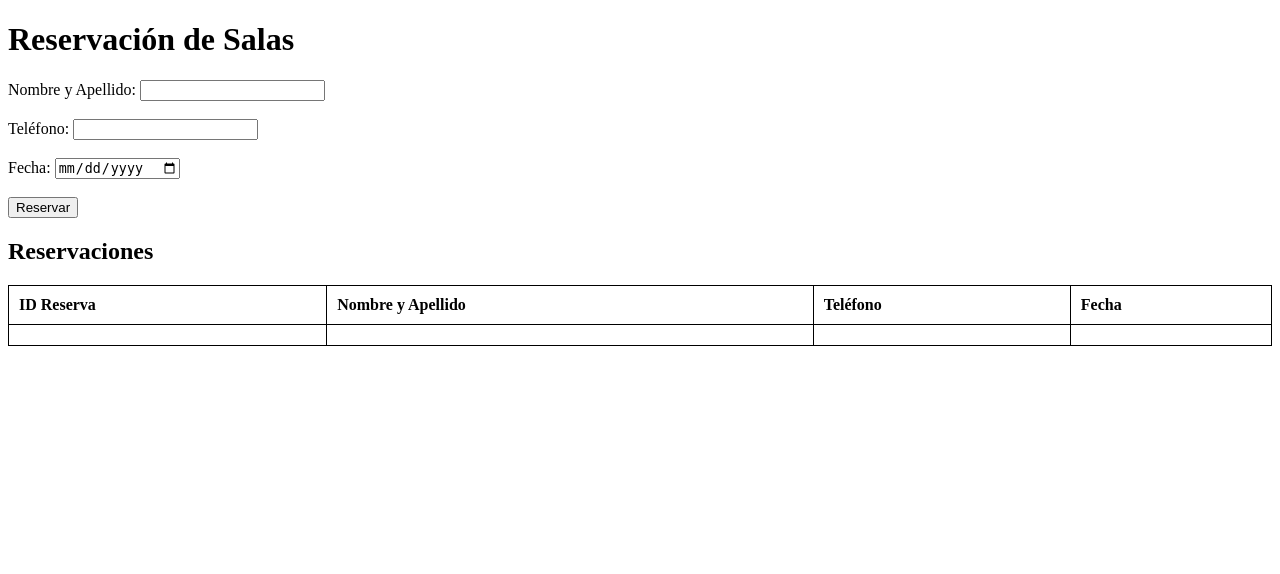
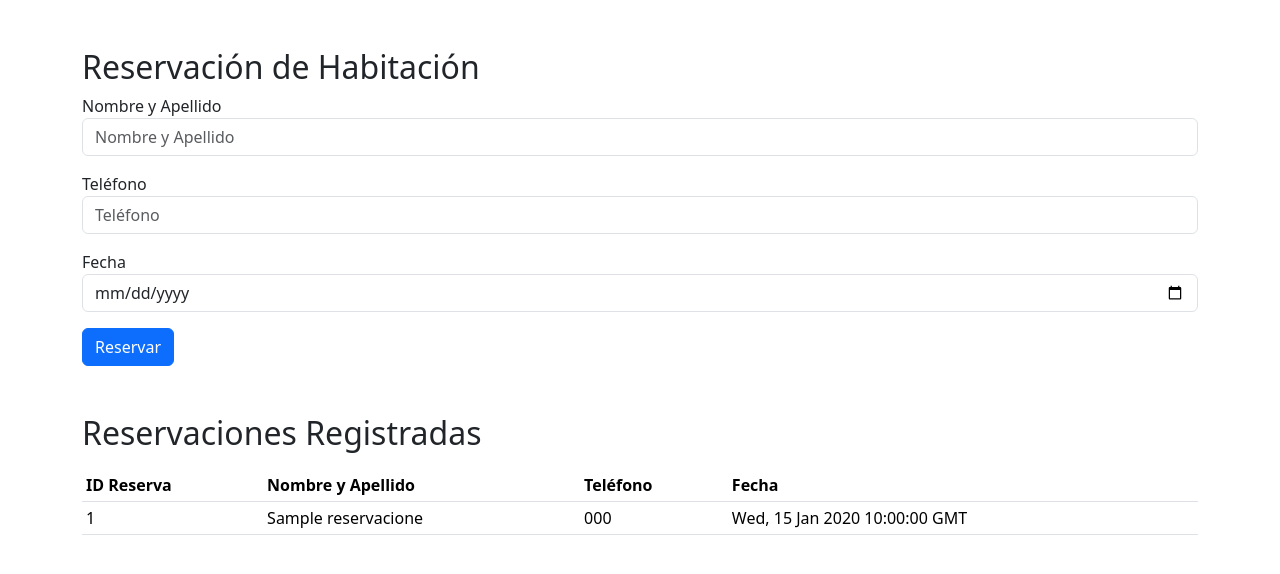
Before and after one commit to Cesar9911/Flask7BJulioMacias, a Flask app: page / in a window 1280 px wide. Shown: the top 574 px of the page. Run offline with Flask 3, Linux system fonts and the light colour scheme; tables that the repository leaves empty or names only in its code hold one stand-in row (values such as "Sample post"); lists and menus that the app fills with data are empty; some libraries are stand-ins or nearby versions.

Commit message:
Update app.html

```diff
--- a/templates/app.html
+++ b/templates/app.html
@@ -3,35 +3,50 @@
 <head>
     <meta charset="UTF-8">
     <meta name="viewport" content="width=device-width, initial-scale=1.0">
-    <title>Reservaciones</title>
+    <title>Reservación de Habitación</title>
+
+    <!-- Pusher JS -->
+    <script src="https://js.pusher.com/7.0/pusher.min.js"></script>
+
+    <!-- Bootstrap CSS -->
+    <link href="https://cdn.jsdelivr.net/npm/bootstrap@5.3.3/dist/css/bootstrap.min.css" rel="stylesheet">
+
+    <!-- jQuery -->
+    <script src="https://code.jquery.com/jquery-3.7.1.min.js" crossorigin="anonymous"></script>
+
+    <!-- jQuery Validation -->
+    <script src="https://cdnjs.cloudflare.com/ajax/libs/jquery-validate/1.19.5/jquery.validate.min.js"></script>
+
     <style>
-        table {
-            width: 100%;
-            border-collapse: collapse;
-        }
-        table, th, td {
-            border: 1px solid black;
-        }
-        th, td {
-            padding: 10px;
-            text-align: left;
+        .error {
+            color: red;
         }
     </style>
 </head>
 <body>
-    <h1>Reservación de Salas</h1>
-    <form id="reservationForm">
-        <label for="name">Nombre y Apellido:</label>
-        <input type="text" id="name" name="name" required><br><br>
-        <label for="telefono">Teléfono:</label>
-        <input type="tel" id="telefono" name="telefono" required><br><br>
-        <label for="fecha">Fecha:</label>
-        <input type="date" id="fecha" name="fecha" required><br><br>
-        <button type="submit">Reservar</button>
+    <div class="container mt-5">
+        <h2>Reservación de Habitación</h2>
+        <form id="reservationForm" action="/reservar" method="POST">
+            <div class="form-group mb-3">
+                <label for="name">Nombre y Apellido</label>
+                <input type="text" class="form-control" id="name" name="name" placeholder="Nombre y Apellido" required>
+            </div>
+            <div class="form-group mb-3">
+                <label for="telefono">Teléfono</label>
+                <input type="tel" class="form-control" id="telefono" name="telefono" placeholder="Teléfono" required pattern="[0-9]{10}">
+            </div>
+            <div class="form-group mb-3">
+                <label for="fecha">Fecha</label>
+                <input type="date" class="form-control" id="fecha" name="fecha" required>
+            </div>
+            <button id="btnReservar" name="btnReservar" type="submit" class="btn btn-primary">Reservar</button>
         </form>
+    </div>
 
-    <h2>Reservaciones</h2>
-    <table>
+    <!-- Tabla de reservaciones -->
+    <div class="container mt-5">
+        <h2>Reservaciones Registradas</h2>
+        <table class="table table-sm mt-3">
             <thead>
                 <tr>
                     <th>ID Reserva</th>
@@ -40,63 +55,88 @@
                     <th>Fecha</th>
                 </tr>
             </thead>
-        <tbody id="reservationTableBody">
-            <!-- Aquí se añadirán las reservaciones -->
-        </tbody>
+            <tbody id="tbodyReservaciones"></tbody>
         </table>
+    </div>
 
     <script>
-        document.getElementById('reservationForm').addEventListener('submit', function (e) {
-            e.preventDefault();
-
-            const formData = new FormData(this);
-
-            fetch('/reservar', {
-                method: 'POST',
-                body: formData
-            })
-            .then(response => response.text())
-            .then(data => {
-                alert(data);
-                cargarReservaciones();  // Cargar la tabla de reservaciones tras registrar una nueva
-            })
-            .catch(error => console.error('Error al enviar la reservación:', error));
+        $(document).ready(function () {
+            // Validación del formulario
+            $("#reservationForm").validate({
+                rules: {
+                    name: {
+                        required: true,
+                        minlength: 10,
+                        maxlength: 50,
+                        lettersonly: true
+                    },
+                    telefono: {
+                        required: true,
+                        digits: true,
+                        minlength: 10,
+                        maxlength: 10
+                    },
+                    fecha: {
+                        required: true,
+                        date: true
+                    }
+                },
+                messages: {
+                    name: {
+                        required: "Por favor, ingresa tu nombre y apellido.",
+                        minlength: "Debe contener al menos 10 caracteres.",
+                        maxlength: "Debe contener como máximo 50 caracteres."
+                    },
+                    telefono: {
+                        required: "Por favor, ingresa tu teléfono.",
+                        digits: "Solo se permiten números.",
+                        minlength: "El número debe contener 10 dígitos.",
+                        maxlength: "El número debe contener 10 dígitos."
+                    },
+                    fecha: {
+                        required: "Por favor, selecciona una fecha."
+                    }
+                }
             });
 
+            // Agregar método para validar solo letras
+            jQuery.validator.addMethod("lettersonly", function(value, element) {
+                return this.optional(element) || /^[a-zA-Z\s]+$/.test(value);
+            }, "Solo se permiten letras.");
+
+            // Cargar reservaciones registradas
             function cargarReservaciones() {
-            fetch('/buscar')
-                .then(response => response.json())
-                .then(data => {
-                    const tableBody = document.getElementById('reservationTableBody');
-                    tableBody.innerHTML = '';  // Limpiar la tabla antes de añadir nuevas filas
-
-                    data.forEach(reserva => {
-                        const row = document.createElement('tr');
-
-                        const idCell = document.createElement('td');
-                        idCell.textContent = reserva.id_reserva;
-                        row.appendChild(idCell);
-
-                        const nameCell = document.createElement('td');
-                        nameCell.textContent = reserva.nombre;
-                        row.appendChild(nameCell);
-
-                        const telefonoCell = document.createElement('td');
-                        telefonoCell.textContent = reserva.telefono;
-                        row.appendChild(telefonoCell);
-
-                        const fechaCell = document.createElement('td');
-                        fechaCell.textContent = reserva.fecha;
-                        row.appendChild(fechaCell);
-
-                        tableBody.appendChild(row);
+                $.get("/buscar", function (reservaciones) {
+                    const tbody = $("#tbodyReservaciones");
+                    tbody.empty();
+                    reservaciones.forEach(reservacion => {
+                        tbody.append(`
+                            <tr>
+                                <td>${reservacion[0]}</td>
+                                <td>${reservacion[1]}</td>
+                                <td>${reservacion[2]}</td>
+                                <td>${reservacion[3]}</td>
+                            </tr>
+                        `);
                     });
-                })
-                .catch(error => console.error('Error al cargar reservaciones:', error));
+                });
             }
 
-        // Cargar las reservaciones cuando la página se carga
-        window.onload = cargarReservaciones;
+            // Llamada para cargar reservaciones al cargar la página
+            cargarReservaciones();
+
+            // Realizar POST para guardar la reservación
+            $("#reservationForm").submit(function (event) {
+                event.preventDefault();
+                $.post("/reservar", $(this).serialize(), function (respuesta) {
+                    console.log(respuesta);
+                    cargarReservaciones(); // Recargar la tabla después de hacer la reservación
+                });
+            });
+        });
     </script>
+
+    <!-- Bootstrap JS -->
+    <script src="https://cdn.jsdelivr.net/npm/bootstrap@5.3.3/dist/js/bootstrap.bundle.min.js"></script>
 </body>
 </html>
```
Lines whose indentation alone changed are shown as unchanged.
